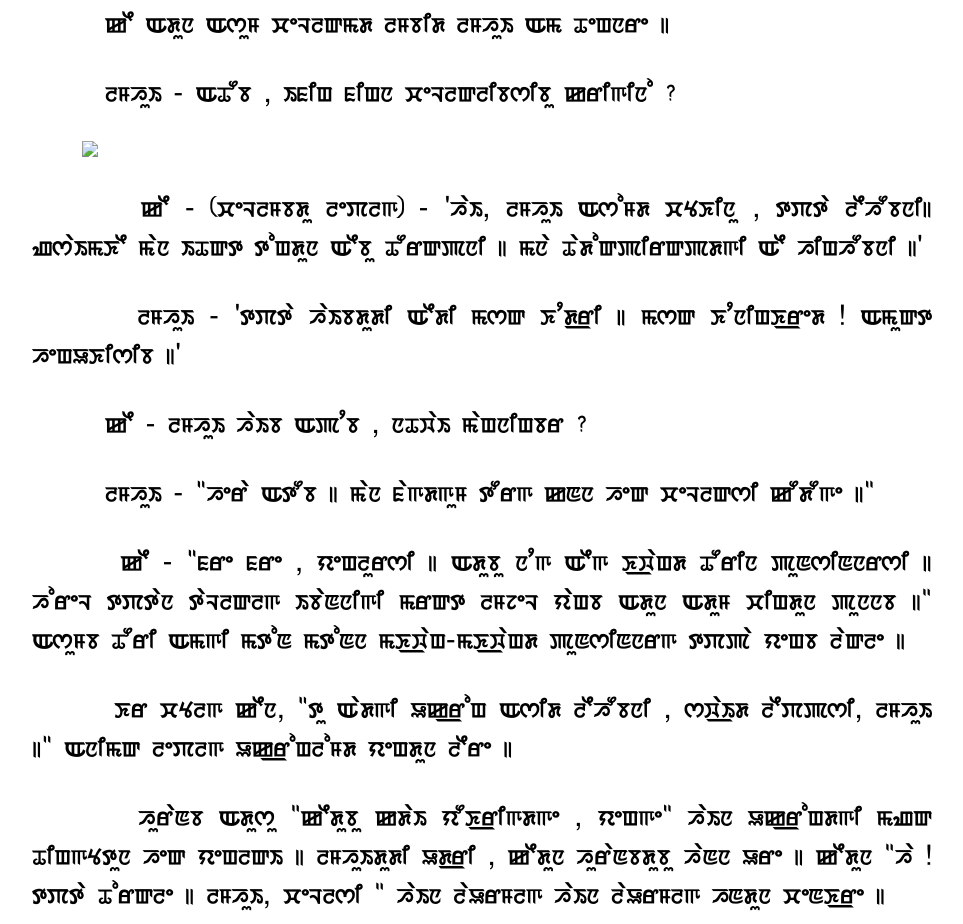
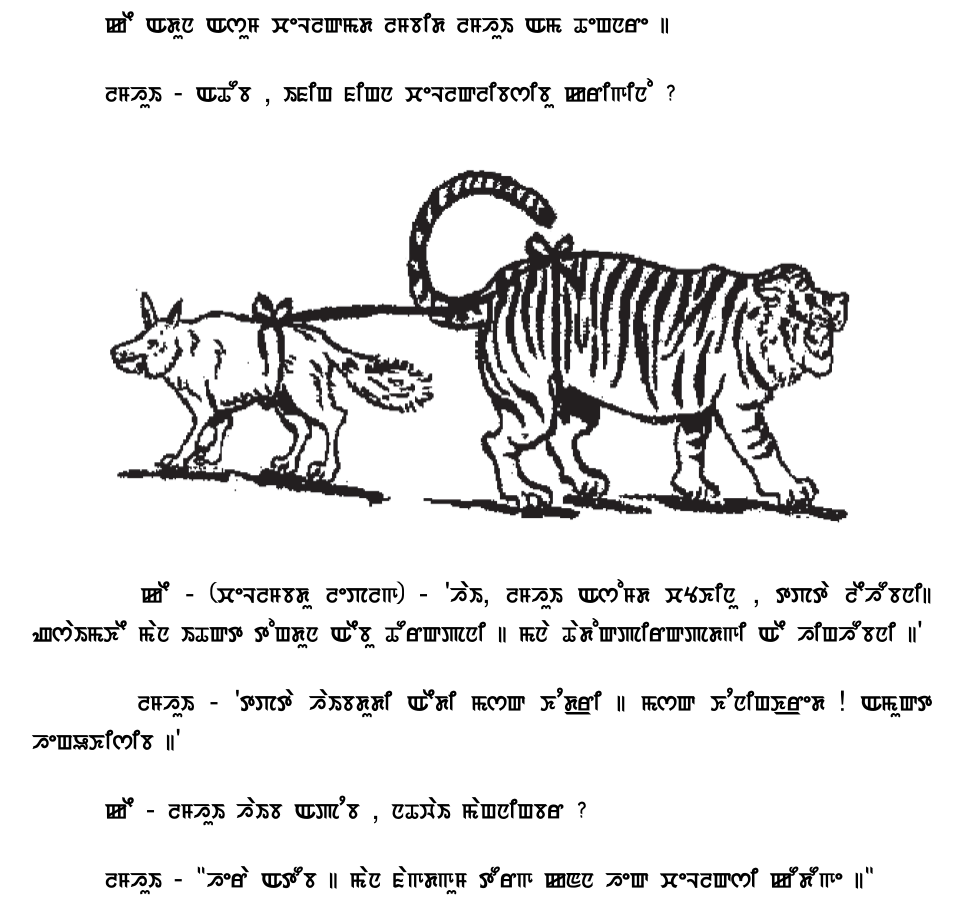
Before and after one commit to Shrinivash1/Wareng-and-Seireng, a plain HTML site: page index.html in a window 1280 px wide. Shown: the part 2992-3916 px from the top of the page, without its empty margins (158-1121 px from the left). Drawn offline with Linux system fonts and the light colour scheme.

Commit message:
Update index.html

```diff
--- a/index.html
+++ b/index.html
@@ -250,7 +250,7 @@
             </p>
         </div>
         <div class="Lamhui">
-            <img src=Kei Lamhui.png">
+            <img src="Kei Lamhui.png">
         </div>
         <div class="firstfour">
             <p>
```
